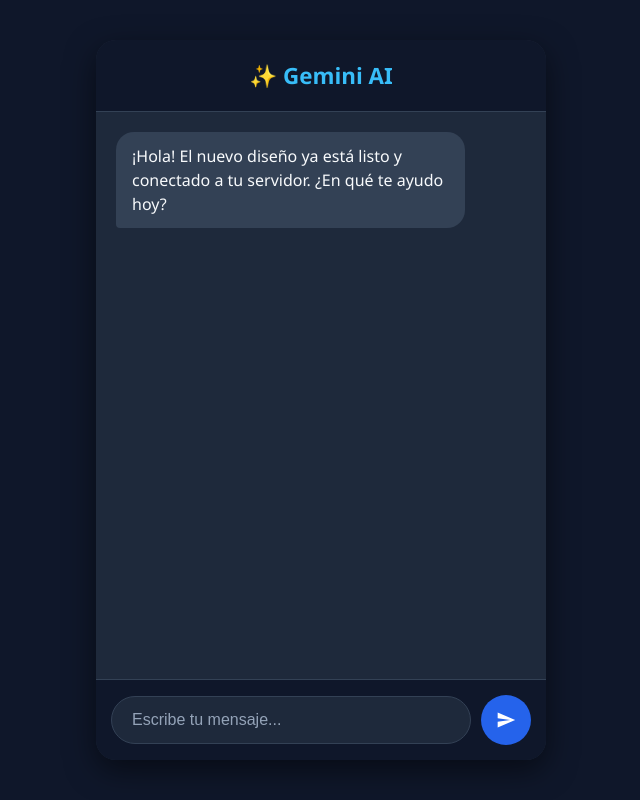
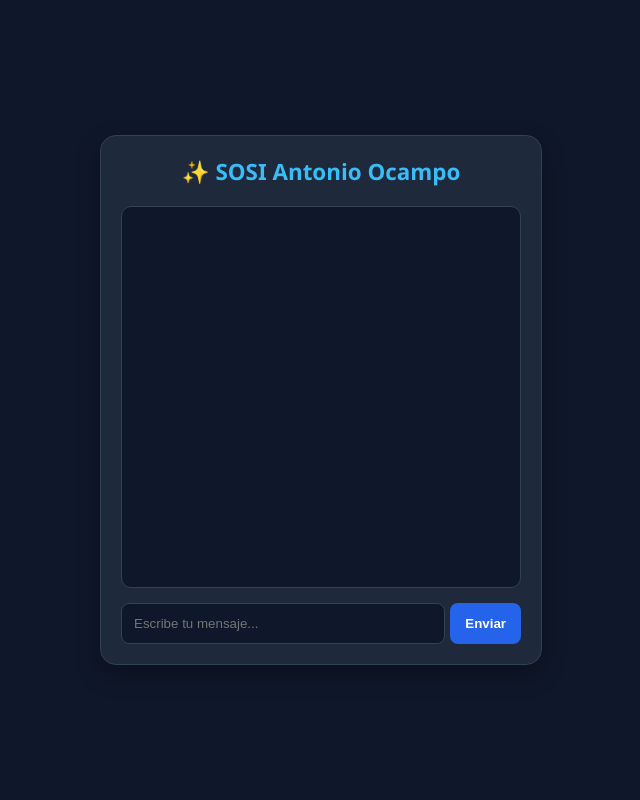
Before and after one commit to Alexander12Po/AlexanderIASosi, a Flask app: page / in a window 1280 px wide. Shown: the whole page, without its empty margins (319-959 px from the left). Run offline with Flask 3, Linux system fonts and the light colour scheme.

Commit message:
Update title and chat interface styles

```diff
--- a/templates/index.html
+++ b/templates/index.html
@@ -3,240 +3,124 @@
 <head>
     <meta charset="UTF-8">
     <meta name="viewport" content="width=device-width, initial-scale=1.0">
-    <title>Gemini AI</title>
+    <title>🥲 SOSI Antonio Ocampo 👾</title>
     <style>
-        /* Estilos generales y fondo oscuro */
-        * { box-sizing: border-box; }
         body {
-            font-family: 'Segoe UI', Roboto, Helvetica, Arial, sans-serif;
-            background-color: #0f172a; /* Fondo azul medianoche */
-            margin: 0;
+            font-family: 'Segoe UI', sans-serif;
+            background-color: #0f172a;
             display: flex;
             justify-content: center;
             align-items: center;
             height: 100vh;
+            margin: 0;
             color: #f1f5f9;
         }
 
-        /* Contenedor principal estilo App */
-        .chat-container {
-            width: 100%;
-            max-width: 450px;
-            height: 100vh;
-            background-color: #1e293b;
-            display: flex;
-            flex-direction: column;
-            box-shadow: 0 10px 30px rgba(0,0,0,0.5);
+        .chat {
+            width: 90%;
+            max-width: 400px;
+            background: #1e293b;
+            border-radius: 16px;
+            box-shadow: 0 10px 25px rgba(0,0,0,0.3);
+            padding: 20px;
+            border: 1px solid #334155;
         }
 
-        /* Ajuste para pantallas más grandes (PC) */
-        @media (min-width: 500px) {
-            .chat-container {
-                height: 90vh;
-                border-radius: 20px;
-                overflow: hidden;
-            }
+        h2 { text-align: center; color: #38bdf8; margin-top: 0; font-size: 1.4rem; }
+
+        #respuesta {
+            height: 350px;
+            overflow-y: auto;
+            border: 1px solid #334155;
+            padding: 15px;
+            margin-bottom: 15px;
+            border-radius: 10px;
+            background: #0f172a;
+            white-space: pre-wrap;
+            font-size: 0.95rem;
+            line-height: 1.5;
         }
 
-        /* Encabezado */
-        .header {
-            background-color: #0f172a;
-            padding: 20px;
-            text-align: center;
-            font-size: 1.4rem;
-            font-weight: bold;
-            color: #38bdf8; /* Azul brillante */
-            border-bottom: 1px solid #334155;
+        .input-group {
             display: flex;
-            align-items: center;
-            justify-content: center;
-            gap: 10px;
-        }
-
-        /* Área de los mensajes */
-        #respuesta {
-            flex: 1;
-            padding: 20px;
-            overflow-y: auto;
-            display: flex;
-            flex-direction: column;
-            gap: 15px;
-            scroll-behavior: smooth;
-        }
-
-        /* Diseño de las burbujas de chat */
-        .msg {
-            max-width: 85%;
-            padding: 12px 16px;
-            border-radius: 18px;
-            line-height: 1.5;
-            font-size: 1rem;
-            word-wrap: break-word;
-            animation: fadeIn 0.3s ease;
-        }
-
-        /* Mensaje de Gemini (Izquierda) */
-        .ai-msg {
-            align-self: flex-start;
-            background-color: #334155;
-            color: #f8fafc;
-            border-bottom-left-radius: 4px;
-        }
-
-        /* Mensaje del Usuario (Derecha) */
-        .user-msg {
-            align-self: flex-end;
-            background-color: #2563eb; /* Azul rey */
-            color: #ffffff;
-            border-bottom-right-radius: 4px;
-        }
-
-        /* Área para escribir el mensaje */
-        .input-area {
-            padding: 15px;
-            background-color: #0f172a;
-            border-top: 1px solid #334155;
-            display: flex;
-            gap: 10px;
-            align-items: center;
+            gap: 5px;
         }
 
         input {
             flex: 1;
-            padding: 14px 20px;
-            border-radius: 25px;
+            padding: 12px;
+            border-radius: 8px;
             border: 1px solid #334155;
-            background-color: #1e293b;
+            background: #0f172a;
             color: white;
-            font-size: 1rem;
             outline: none;
-            transition: border 0.3s;
-        }
-
-        input:focus {
-            border-color: #38bdf8;
-        }
-
-        input::placeholder {
-            color: #94a3b8;
         }
 
         button {
-            background-color: #2563eb;
+            padding: 10px 15px;
+            background: #2563eb;
             color: white;
             border: none;
-            border-radius: 50%;
-            width: 50px;
-            height: 50px;
+            border-radius: 8px;
             cursor: pointer;
-            display: flex;
-            justify-content: center;
-            align-items: center;
-            transition: background-color 0.2s;
+            font-weight: bold;
         }
 
-        button:hover {
-            background-color: #1d4ed8;
-        }
-
-        button svg {
-            fill: white;
-            width: 20px;
-            height: 20px;
-        }
-
-        @keyframes fadeIn {
-            from { opacity: 0; transform: translateY(10px); }
-            to { opacity: 1; transform: translateY(0); }
-        }
+        button:hover { background: #1d4ed8; }
+        b { color: #38bdf8; }
+        hr { border: 0; border-top: 1px solid #334155; margin: 10px 0; }
     </style>
 </head>
 
 <body>
 
-<div class="chat-container">
-    <div class="header">
-        ✨ Gemini AI
-    </div>
+<div class="chat">
+    <h2>✨ SOSI Antonio Ocampo</h2>
 
-    <div id="respuesta">
-        <div class="msg ai-msg">
-            ¡Hola! El nuevo diseño ya está listo y conectado a tu servidor. ¿En qué te ayudo hoy?
-        </div>
-    </div>
+    <div id="respuesta"></div>
 
-    <div class="input-area">
-        <input id="mensaje" type="text" placeholder="Escribe tu mensaje..." onkeypress="handleEnter(event)">
-        <button onclick="enviar()">
-            <svg viewBox="0 0 24 24"><path d="M2.01 21L23 12 2.01 3 2 10l15 2-15 2z"></path></svg>
-        </button>
+    <div class="input-group">
+        <input id="mensaje" placeholder="Escribe tu mensaje...">
+        <button onclick="enviar()">Enviar</button>
     </div>
 </div>
 
 <script>
-    const chatBox = document.getElementById("respuesta");
-    const inputMsg = document.getElementById("mensaje");
+async function enviar(){
+    const mensajeInput = document.getElementById("mensaje");
+    const mensaje = mensajeInput.value.trim();
+    if (!mensaje) return;
 
-    // Función para crear las burbujas en la pantalla
-    function agregarBurbuja(texto, clase) {
-        const div = document.createElement("div");
-        div.className = "msg " + clase;
-        // Reemplazamos los saltos de línea normales por <br> para que el texto se vea bien
-        div.innerHTML = texto.replace(/\n/g, "<br>");
-        chatBox.appendChild(div);
-        chatBox.scrollTop = chatBox.scrollHeight; // Bajar el scroll automáticamente
-    }
-
-    async function enviar() {
-        const mensaje = inputMsg.value.trim();
-        if (mensaje === "") return; // No enviar si está vacío
-
-        // 1. Mostrar el mensaje del usuario en pantalla
-        agregarBurbuja(mensaje, "user-msg");
-        inputMsg.value = ""; // Limpiar el input
-
-        // 2. Mostrar indicador de que está pensando...
-        const pensandoId = "pensando-" + Date.now();
-        const pensandoDiv = document.createElement("div");
-        pensandoDiv.className = "msg ai-msg";
-        pensandoDiv.id = pensandoId;
-        pensandoDiv.innerHTML = "<i>Pensando...</i>";
-        chatBox.appendChild(pensandoDiv);
-        chatBox.scrollTop = chatBox.scrollHeight;
+    const btn = document.querySelector('button');
+    btn.disabled = true;
+    btn.textContent = "...";
 
     try {
-            // 3. ESTA ES TU CONEXIÓN ORIGINAL (¡No se tocó nada lógico aquí!)
         const r = await fetch("/chat", {
             method: "POST",
-                headers: {
-                    "Content-Type": "application/json"
-                },
+            headers: { "Content-Type": "application/json" },
             body: JSON.stringify({ mensaje })
         });
 
         const data = await r.json();
 
-            // 4. Borrar el "Pensando..." y mostrar la respuesta real
-            document.getElementById(pensandoId).remove();
+        const respDiv = document.getElementById("respuesta");
+        respDiv.innerHTML += "<b>Tú:</b> " + mensaje + "<br><br>";
+        respDiv.innerHTML += "<b>SOSI Antonio Ocampo:</b> " + data.respuesta + "<hr>";
 
-            if (data.respuesta) {
-                agregarBurbuja(data.respuesta, "ai-msg");
-            } else {
-                agregarBurbuja("Lo siento, no recibí respuesta del servidor.", "ai-msg");
+        respDiv.scrollTop = respDiv.scrollHeight;
+    } catch (error) {
+        document.getElementById("respuesta").innerHTML += "<b>Error:</b> No se pudo conectar al servidor.<hr>";
     }
 
-        } catch (error) {
-            document.getElementById(pensandoId).remove();
-            agregarBurbuja("⚠️ Error: No se pudo conectar con el servidor.", "ai-msg");
-        }
+    mensajeInput.value = "";
+    btn.disabled = false;
+    btn.textContent = "Enviar";
 }
 
-    // Permitir enviar presionando Enter
-    function handleEnter(event) {
-        if (event.key === "Enter") {
-            enviar();
-        }
-    }
+document.getElementById("mensaje").addEventListener("keypress", function(event) {
+    if (event.key === "Enter") enviar();
+});
 </script>
 
 </body>
```
Lines whose indentation alone changed are shown as unchanged.
